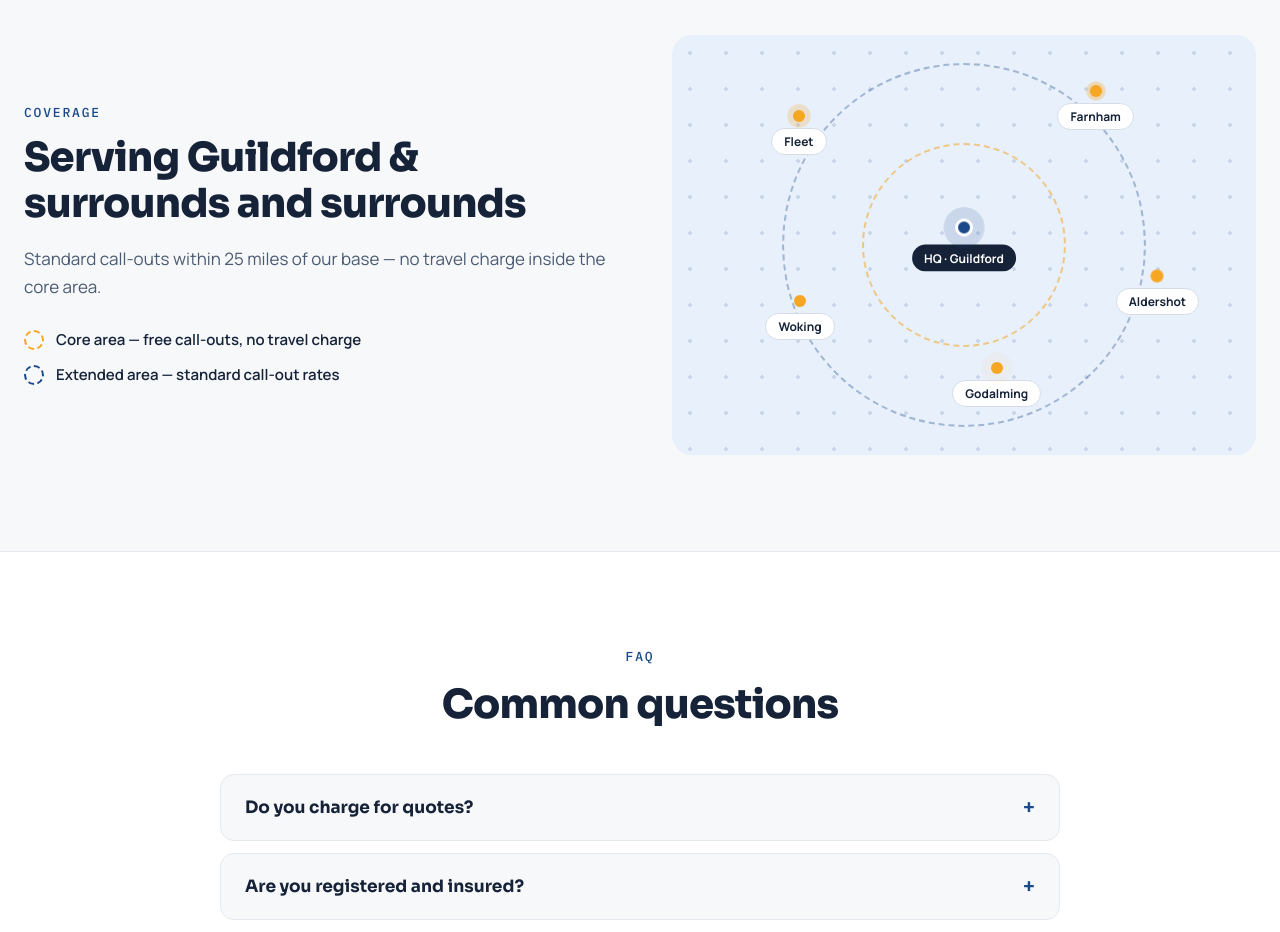
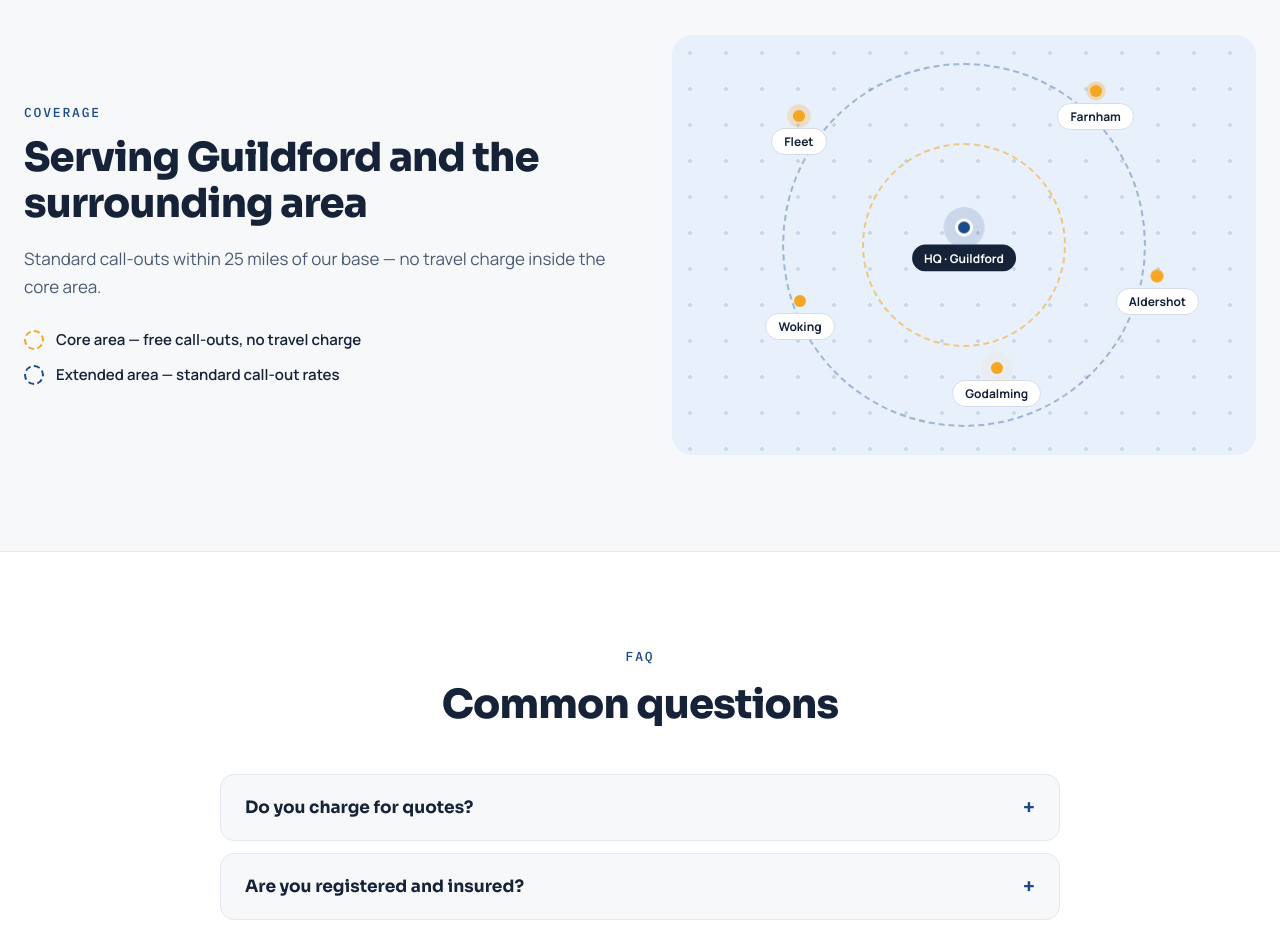
Before and after one commit to East-designs/preview-downlight-electrical-ltd, a plain HTML site: page index.html in a window 1280 px wide. Shown: the part 3260-4192 px from the top of the page. Drawn offline with nearby package versions, Linux system fonts and the light colour scheme; no server answers.

Commit message:
Fix area heading

```diff
--- a/index.html
+++ b/index.html
@@ -258,7 +258,7 @@
   <div id="areas" data-screen-label="Service area" style="max-width:1240px; margin:0 auto; display:grid; grid-template-columns:repeat(auto-fit,minmax(320px,1fr)); gap:clamp(36px,5vw,64px); padding:clamp(64px,9vw,96px) 24px; align-items:center;">
     <div data-reveal data-reveal-dir="left">
       <div style="font-family:'IBM Plex Mono',monospace; font-size:13px; letter-spacing:.14em; text-transform:uppercase; color:#1B4A8A; margin-bottom:14px;">Coverage</div>
-      <h2 style="font-family:'Sora',sans-serif; font-weight:800; font-size:clamp(30px,4.5vw,40px); line-height:1.15; letter-spacing:-.02em; margin:0 0 18px;">Serving <span>Guildford & surrounds</span> and surrounds</h2>
+      <h2 style="font-family:'Sora',sans-serif; font-weight:800; font-size:clamp(30px,4.5vw,40px); line-height:1.15; letter-spacing:-.02em; margin:0 0 18px;">Serving <span>Guildford</span> and the surrounding area</h2>
       <p style="font-size:17px; line-height:1.65; color:#4A5A72; margin:0 0 28px;">Standard call-outs within <span>25 miles</span> of our base — no travel charge inside the core area.</p>
       <div style="display:flex; flex-direction:column; gap:14px;">
         <div style="display:flex; gap:12px; align-items:center;">
```
